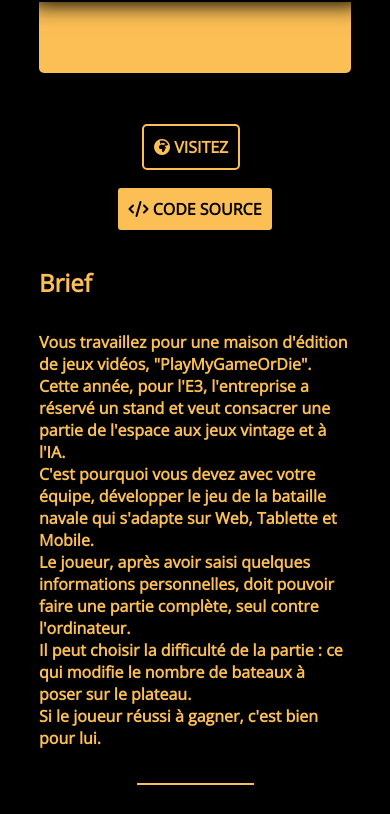
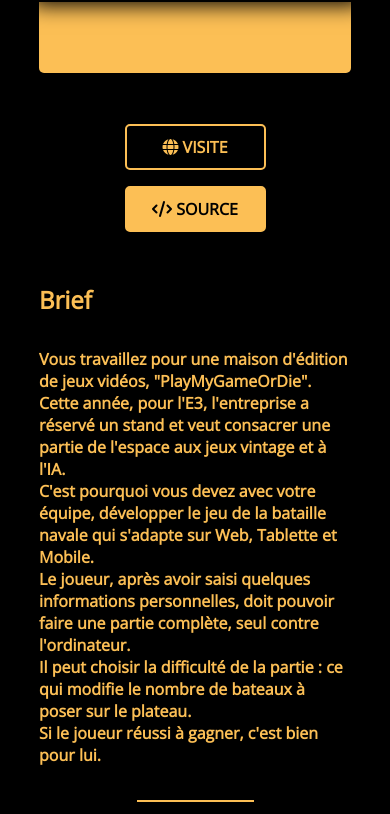
Before and after one commit to AntoineCerqueus/Portfolio, a plain HTML site: page html/sea-battle.html in a window 390 px wide. Shown: the part 1330-2144 px from the top of the page. Drawn offline with nearby package versions, Linux system fonts and the light colour scheme.

Commit message:
fix/responsive nav-buttons

```diff
--- a/css/mediaqueries.css
+++ b/css/mediaqueries.css
@@ -69,7 +69,6 @@
   }
 
   #enter {
-    /* font-size: 1.5em; */
     margin-top: 10vh;
   }
 
@@ -108,7 +107,32 @@
   }
 }
 
-@media screen and (max-width: 576px) {
+@media screen and (max-width: 1024px) {
+  .container-button {
+    display: flex;
+    flex-direction: column;
+    align-items: center;
+    margin: 6vh 0 4vh 0;
+  }
+
+  .left{
+    margin-right: 0vw;
+  }
+
+  .nav, .nav-inverse {
+    width: 30vw;
+    margin-bottom: 2vh;
+  }
+
+}
+
+@media screen and (min-width:320px) and (max-width: 640px) {
+
+  .nav, .nav-inverse {
+    width: 30vw;
+    margin-bottom: 2vh;
+  }
+
   #menu li {
     font-size: 1.4em;
   }
@@ -128,11 +152,6 @@
     text-align: start;
     padding-left: 6vw;
     margin: 8vh 0 4vh 0;
-  }
-
-  .nav-inverse {
-    margin-bottom: 2vh;
-
   }
 
   #enter {
@@ -155,12 +174,6 @@
     text-align: start;
   }
 
-  .container-button {
-    display: flex;
-    flex-direction: column;
-    align-items: center;
-    margin: 6vh 0 4vh 0;
-  }
 
   .overall {
     width: 70vw;
@@ -171,5 +184,4 @@
     width: 120px;
   }
 
-
 }
--- a/css/style.css
+++ b/css/style.css
@@ -137,30 +137,10 @@ h4 {
   flex-wrap: wrap;
 }
 
-.nav {
+.nav, .nav-inverse  {
+  width: 13vw;
   text-align: center;
   text-transform: uppercase;
-  background-color: #fcbf55;
-  border: 2px solid #000000;
-  color: #000000;
-  padding: 10px;
-  font-weight: 800;
-  border-radius: 5px;
-  cursor: pointer;
-  transition: all 250ms ease-in-out 0s;
-}
-
-.nav:hover {
-  background-color: #000000;
-  border: 2px solid #fcbf55;
-  color: #fcbf55;
-}
-
-.nav-inverse {
-  text-align: center;
-  text-transform: uppercase;
-  color: #fcbf55;
-  background-color: #000000;
   border: 2px solid #fcbf55;
   padding: 10px;
   font-weight: 800;
@@ -169,10 +149,14 @@ h4 {
   transition: all 250ms ease-in-out 0s;
 }
 
-.nav-inverse:hover {
+.nav, .nav-inverse:hover{
+  color: #000000;
   background-color: #fcbf55;
-  border: 2px solid #000000;
-  color: #000000;
+}
+
+.nav-inverse, .nav:hover {
+  color: #fcbf55;
+  background-color: #000000;
 }
 
 .container {
@@ -217,7 +201,6 @@ h4 {
 
 a {
   text-decoration: none;
-  /* text-transform: capitalize; */
   color: #fcbf55;
   font-size: 16px;
   font-weight: 800;
--- a/html/sea-battle.html
+++ b/html/sea-battle.html
@@ -45,10 +45,10 @@
         </div>
         <div class="container-button">
             <a href="http://bataille-navale.antoinecerqueus.fr/" title="Jeu de bataille navale" target="_blank">
-                <div class="nav-inverse left"> <i class="fas fa-globe-africa"></i> visitez</div>
+                <div class="nav-inverse left"> <i class="fas fa-globe"></i> visite</div>
             </a>
-            <a href="https://github.com/AntoineCerqueus/BattleShipProject" title="Jeu de bataille navale" target="_blank">
-                <div class="nav"><i class="fas fa-code"></i> code source</div>
+            <a href="https://github.com/AntoineCerqueus/BattleShipProject/tree/master/project-battleship-last-ver" title="Jeu de bataille navale" target="_blank">
+                <div class="nav"><i class="fas fa-code"></i> source</div>
             </a>
         </div>
         <div class="content">
```
Also changed, not shown: html/breaking_bad_api.html (+2 -2 lines), html/ecommerce.html (+2 -2 lines), html/prise_de_contact.html (+2 -2 lines), html/wp_theme.html (+2 -2 lines), index.html (+4 -4 lines).
